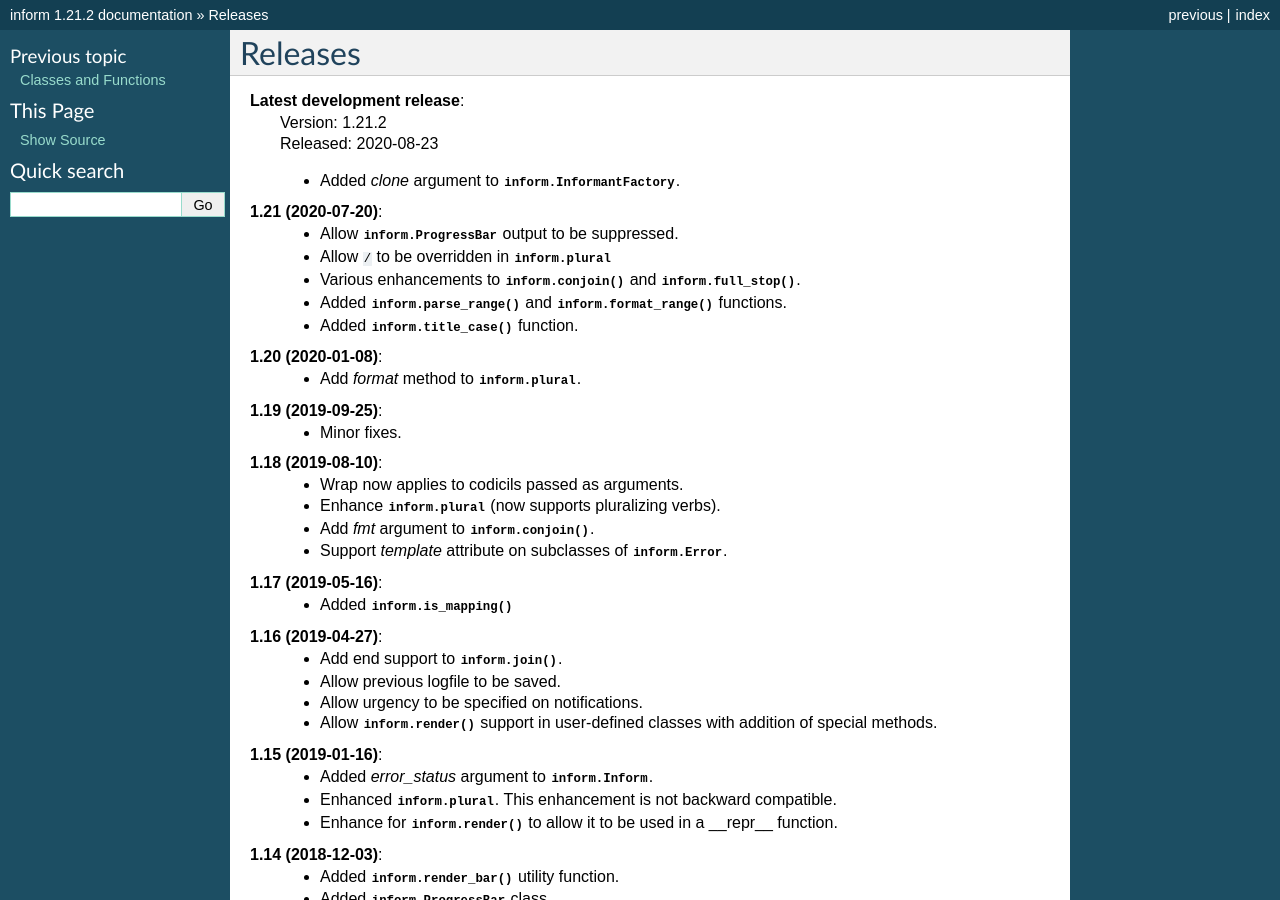
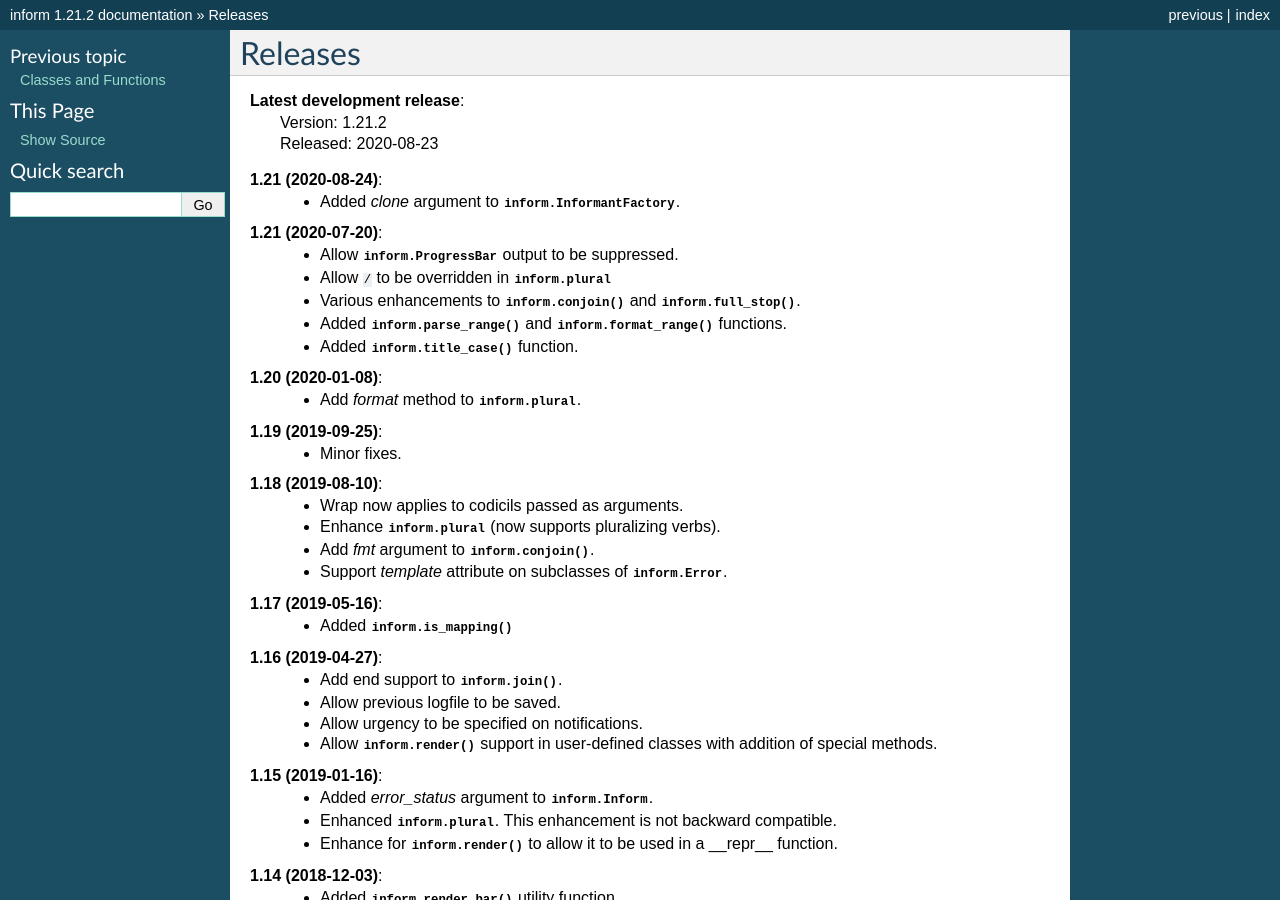
Before and after one commit to KenKundert/inform, a Sphinx documentation site: the page built from doc/releases.rst, in a window 1280 px wide and 900 px high. Built offline with Sphinx 7.4.7, drawn with Linux system fonts in a browser that asks for light colours.

Commit message:
Update release notes.

```diff
--- a/doc/releases.rst
+++ b/doc/releases.rst
@@ -5,6 +5,7 @@ Releases
     | Version: 1.21.2
     | Released: 2020-08-23
 
+**1.21 (2020-08-24)**:
     - Added *clone* argument to :class:`inform.InformantFactory`.
 
 **1.21 (2020-07-20)**:
```
